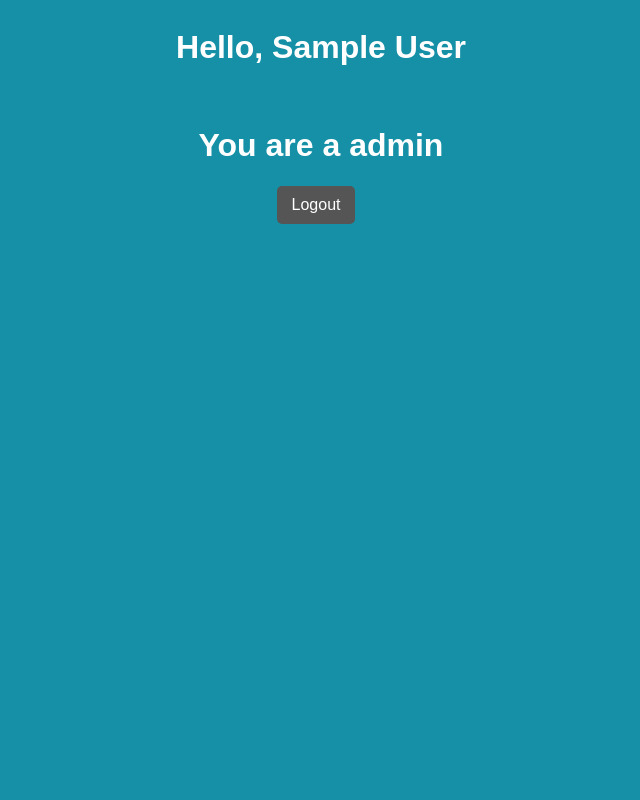
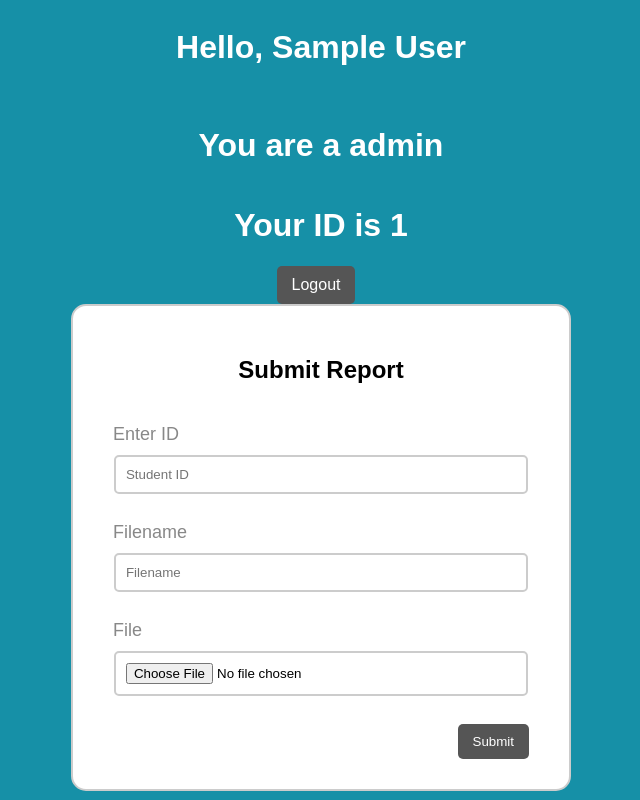
Before and after one commit to Waseem-Mosam/Industrial-Attachment, a PHP site: page /dashboards/studentDash.php in a window 1280 px wide. Shown: the whole page, without its empty margins (319-959 px from the left). Run offline with PHP 8.4, Linux system fonts and the light colour scheme; the visitor is signed in with stand-in values (Sample User, id 1).

Commit message:
Report- work in progress

```diff
--- a/assets/dbconnect.php
+++ b/assets/dbconnect.php
@@ -1,10 +1,10 @@
 <?php
 
 $sname= "localhost";
-$unmae= "mor01442";
-$password = "mor01442";
+$unmae= "root";
+$password = "root";
 
-$db_name = "iams";
+$db_name = "db_mos05233";
 
 $conn = mysqli_connect($sname, $unmae, $password, $db_name);
 
--- a/dashboards/studentDash.php
+++ b/dashboards/studentDash.php
@@ -13,7 +13,25 @@ if (isset($_SESSION['id']) && isset($_SESSION['email'])) {
 <body>
      <h1>Hello, <?php echo $_SESSION['name']; ?></h1><br>
      <h1>You are a <?php echo $_SESSION['role']; ?></h1>
+     <h1>Your ID is <?php echo $_SESSION['id']; ?></h1>
      <a href="../logout.php">Logout</a>
+
+     <form action="functions/uploadFile.php" method="post">
+
+          <h2>Submit Report</h2>
+
+          <label>Enter ID</label>
+          <input type="text" name="studID" placeholder="Student ID"><br>
+
+          <label>Filename</label>
+          <input type="text" name="filename" placeholder="Filename"><br>
+
+          <label>File</label>
+          <input type="file" name="file" accept=".pdf"><br>
+
+          <button type="submit">Submit</button>
+
+     </form>
 </body>
 </html>
 
```
Also changed, not shown: dashboards/functions/uploadFile.php (added).
